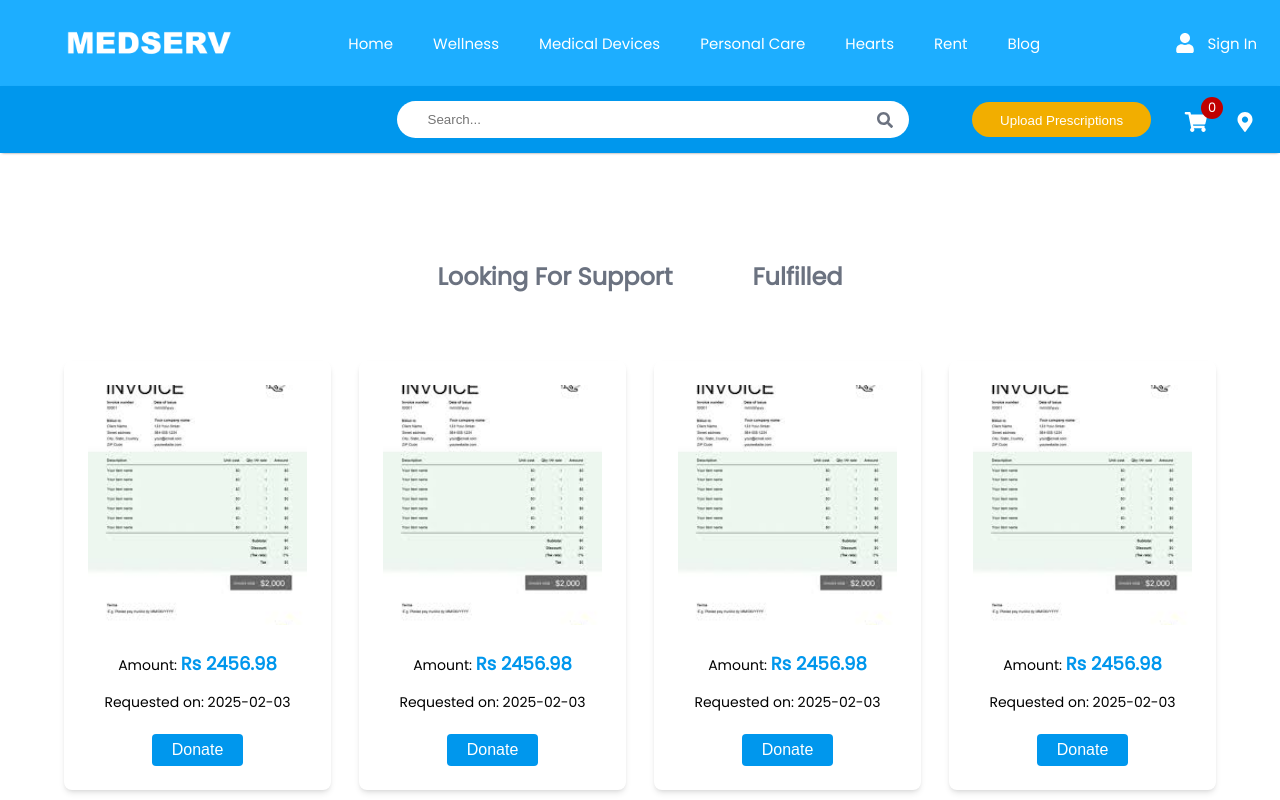
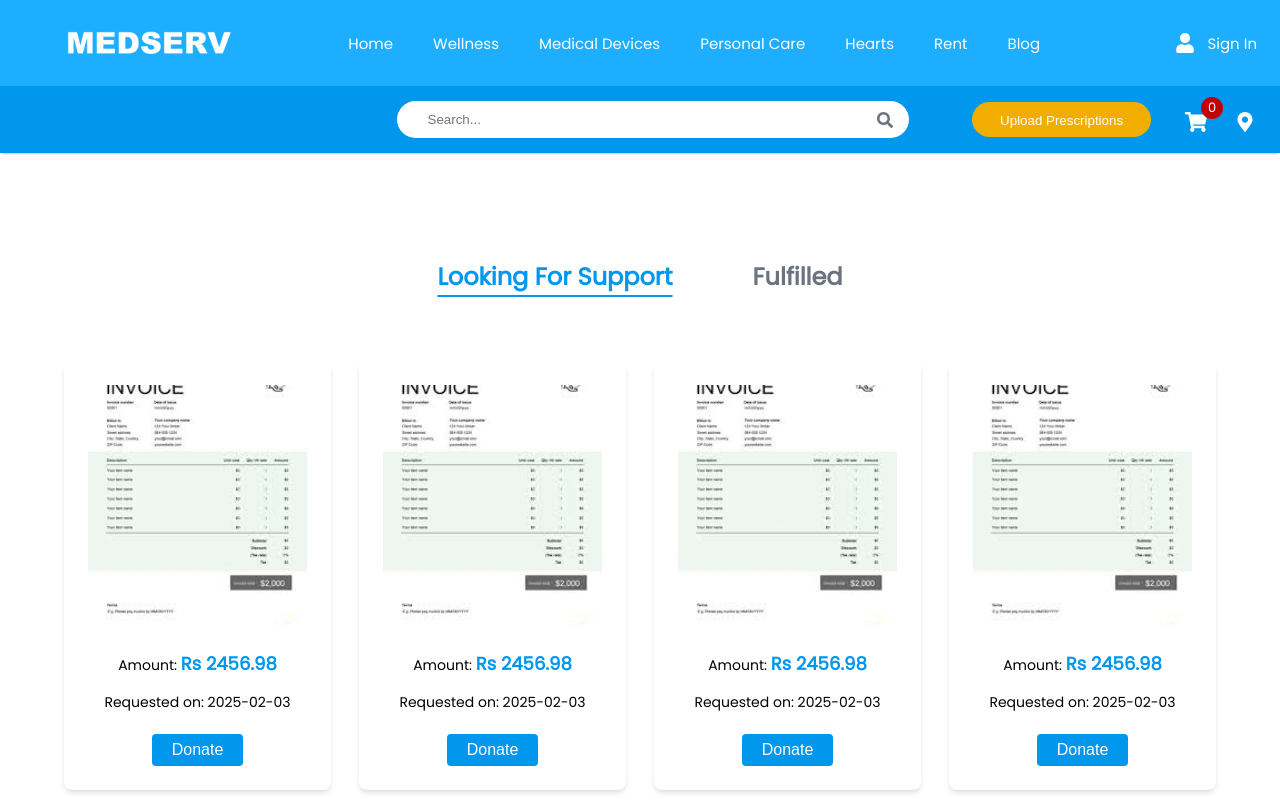
Before and after one commit to PavaniGamage/Healthcare-e-commerce-website, a React (Vite) app in the folder Medserv Healthcare ecommerce website/: page /make-donation in a window 1280 px wide. Shown: the top 800 px of the page. Built offline with nearby package versions, Linux system fonts and the light colour scheme.

Commit message:
Updated donation cards and fulfilled cards

```diff
--- a/Medserv Healthcare ecommerce website/src/Components/HeartsPage/DonationCards.jsx
+++ b/Medserv Healthcare ecommerce website/src/Components/HeartsPage/DonationCards.jsx
@@ -1,14 +1,21 @@
 import React from "react";
+import { useLocation } from "react-router-dom";
 import donationsData from "./donations.json";
 
 const DonationCard = () => {
+  const location = useLocation();
+
   return (
     <div className="max-w-6xl mx-auto p-4">
       {/* Tabs */}
       <div className="flex justify-center mb-14 mt-20 space-x-6">
         <a
           href="/make-donation"
-          className="px-7 py-3 text-2xl font-bold text-gray-500 hover:text-darkBlue no-underline hover:underline"
+          className={`px-7 py-3 text-2xl font-bold ${
+            location.pathname === "/make-donation"
+              ? "text-darkBlue underline"
+              : "text-gray-500 hover:text-darkBlue hover:underline"
+          }`}
           style={{ textUnderlineOffset: "10px" }}
         >
           Looking For Support
@@ -16,7 +23,11 @@ const DonationCard = () => {
 
         <a
           href="/fulfilled-donation"
-          className="px-7 py-3 text-2xl font-bold text-gray-500 hover:text-darkBlue no-underline hover:underline"
+          className={`px-7 py-3 text-2xl font-bold no-underline ${
+            location.pathname === "/fulfilled-donation"
+              ? "text-darkBlue underline"
+              : "text-gray-500 hover:text-darkBlue hover:underline"
+          }`}
           style={{ textUnderlineOffset: "10px" }}
         >
           Fulfilled
--- a/Medserv Healthcare ecommerce website/src/Components/HeartsPage/FulfilledCards.jsx
+++ b/Medserv Healthcare ecommerce website/src/Components/HeartsPage/FulfilledCards.jsx
@@ -1,14 +1,21 @@
 import React from "react";
+import { useLocation } from "react-router-dom";
 import fulfilledData from "./fulfilled.json";
 
 const FulfilledCard = () => {
+  const location = useLocation();
+
   return (
     <div className="max-w-6xl mx-auto p-4">
       {/* Tabs */}
       <div className="flex justify-center mb-14 mt-20 space-x-6">
         <a
           href="/make-donation"
-          className="px-7 py-3 text-2xl font-bold text-gray-500 hover:text-darkBlue no-underline hover:underline"
+          className={`px-7 py-3 text-2xl font-bold no-underline ${
+            location.pathname === "/make-donation"
+              ? "text-darkBlue underline"
+              : "text-gray-500 hover:text-darkBlue hover:underline"
+          }`}
           style={{ textUnderlineOffset: "10px" }}
         >
           Looking For Support
@@ -16,7 +23,11 @@ const FulfilledCard = () => {
 
         <a
           href="/fulfilled-donation"
-          className="px-7 py-3 text-2xl font-bold text-gray-500 hover:text-darkBlue no-underline hover:underline"
+          className={`px-7 py-3 text-2xl font-bold underline ${
+            location.pathname === "/fulfilled-donation"
+              ? "text-darkBlue underline"
+              : "text-gray-500 hover:text-darkBlue hover:underline"
+          }`}
           style={{ textUnderlineOffset: "10px" }}
         >
           Fulfilled
```
